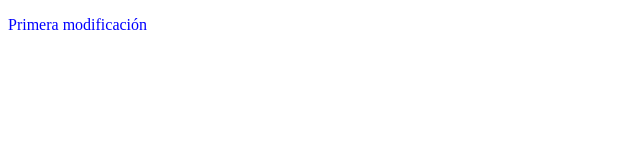
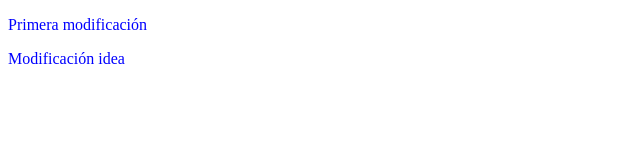
Before and after one commit to JavierOlmos/martes, a plain HTML site: page index.html in a window 1280 px wide. Shown: the whole page, without its empty margins (0-640 px from the left). Drawn offline with Linux system fonts and the light colour scheme.

Commit message:
Modificacion idea

```diff
--- a/index.html
+++ b/index.html
@@ -8,5 +8,6 @@
 </head>
 <body>
 	<p>Primera modificación</p>
+	<p>Modificación idea</p>
 </body>
 </html>
```
